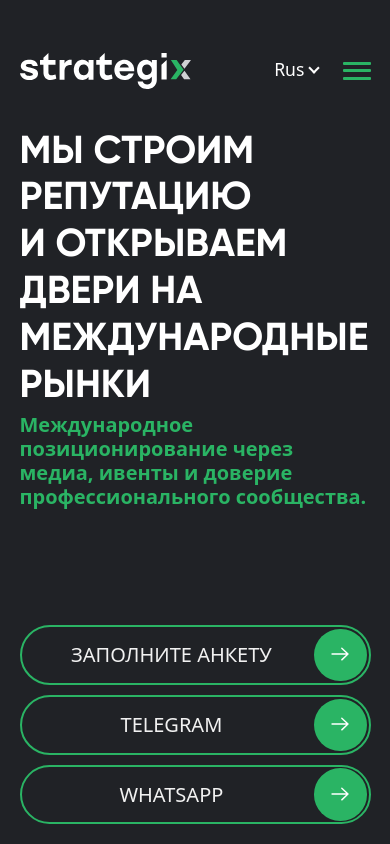
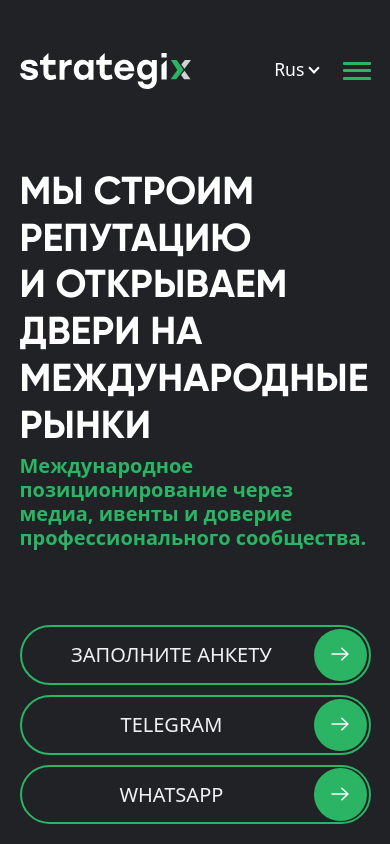
Before and after one commit to NiksorFront/Strategix, a Nuxt app in the folder frontend/: page / in a window 390 px wide. Shown: the top 844 px of the page. Built offline with nearby package versions, Linux system fonts and the light colour scheme; a web font is replaced by a local one.

Commit message:
В первой секции улучшен адаптив текста и при соотношение выше 4/5 контент сужается

```diff
--- a/frontend/src/widgets/header/ui/Header.vue
+++ b/frontend/src/widgets/header/ui/Header.vue
@@ -80,7 +80,7 @@
       width: clamp(121px, 10.1vw, 245px);
     }
 
-    @media(--mobile-small) {
+    @media(--mobile-medium) {
       width: auto;
       height: 100%;
     }
--- a/frontend/src/widgets/welcome/ui/Histogram.vue
+++ b/frontend/src/widgets/welcome/ui/Histogram.vue
@@ -56,7 +56,7 @@
  .columns {
     width: auto;
     height: auto;
-    margin: var(--welcome-padding-top) 1vw var(--welcome-padding-bottom) 10vw;
+    margin: var(--welcome-padding-top) min(1vw, 75px) var(--welcome-padding-bottom) auto;
 
     display: flex;
     flex-direction: row;
--- a/frontend/src/widgets/welcome/ui/TextContent.vue
+++ b/frontend/src/widgets/welcome/ui/TextContent.vue
@@ -84,7 +84,11 @@ const props = defineProps<{ telegram: string; whatsapp: string }>();
 
   @media(--mobile-width){
     margin-top: calc(var(--welcome-padding-top) + 10vh);
-    font-size: clamp(min(min(10vw, 5.5vh), 42px), calc(1.925vw + 2.8vh), 100px);
+    font-size: clamp(min(min(4vw, 3vh), 42px), calc(1.95vw + 2.85vh), 100px);
+  }
+
+  @media (--mobile-width) and (max-aspect-ratio: 4/5){
+      font-size: clamp(min(4vw, 3vh), calc(1.325vw + 2.2vh), 100px);
   }
 
   @media(--mobile-medium) {
@@ -104,9 +108,11 @@ const props = defineProps<{ telegram: string; whatsapp: string }>();
 
   @media(--tablet-width){
     width: 82%;
-    font-size: clamp(20px, calc(1.1vw + 1.6vh), 50px);
+    font-size: clamp(20px, calc(1vw + 1.25vh), 50px);
     margin-top: 3.5%;
   }
+
+
 
   @media(--mobile-medium) {
     font-size: min(14px, 3.75vh);
--- a/frontend/src/widgets/welcome/ui/Welcome.vue
+++ b/frontend/src/widgets/welcome/ui/Welcome.vue
@@ -29,7 +29,7 @@
 <style scoped>
 .welcome {
     width: 100vw;
-    height: 90vh;
+    height: calc(90vh + 1px);
     padding-inline: var(--padding-section-x);
     box-sizing: border-box;
 
@@ -37,5 +37,12 @@
 
     display: flex;
     flex-direction: row;
+
+    transform: translateY(-1px); /* мини косытль, т.к. иногда может просвечиватся белая полоса между Header и Welcome */
+
+    @media (max-aspect-ratio: 4/5){
+      --welcome-padding-top: 10vh;
+      --welcome-padding-bottom: 25vh;
+    }
 }
 </style>
```
